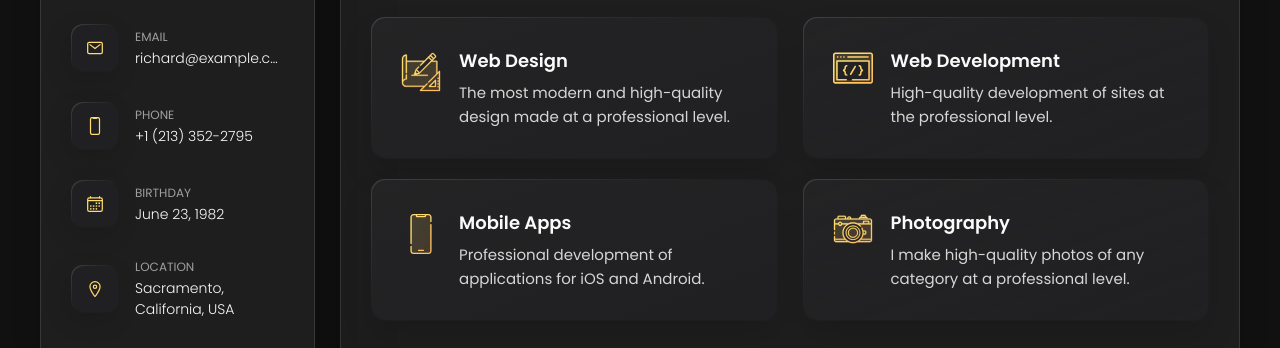
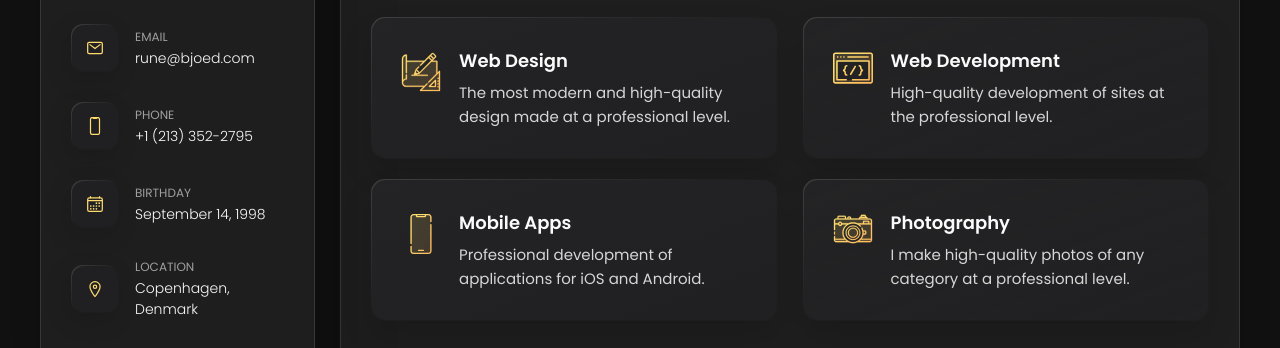
Before and after one commit to Rune-Philip/bjoed.com, a plain HTML site: page index.html in a window 1280 px wide. Shown: the part 416-764 px from the top of the page. Drawn offline with nearby package versions, Linux system fonts and the light colour scheme.

Commit message:
Update index.html

```diff
--- a/index.html
+++ b/index.html
@@ -5,7 +5,7 @@
   <meta charset="UTF-8">
   <meta http-equiv="X-UA-Compatible" content="IE=edge">
   <meta name="viewport" content="width=device-width, initial-scale=1.0">
-  <title>vCard - Personal Portfolio</title>
+  <title>Rune philip Bjødstrup</title>
 
   <!--
     - favicon
@@ -74,7 +74,7 @@
             <div class="contact-info">
               <p class="contact-title">Email</p>
 
-              <a href="mailto:richard@example.com" class="contact-link">richard@example.com</a>
+              <a href="mailto:rune@bjoed.com" class="contact-link">rune@bjoed.com</a>
             </div>
 
           </li>
@@ -102,7 +102,7 @@
             <div class="contact-info">
               <p class="contact-title">Birthday</p>
 
-              <time datetime="1982-06-23">June 23, 1982</time>
+              <time datetime="1998-09-14">September 14, 1998</time>
             </div>
 
           </li>
@@ -116,7 +116,7 @@
             <div class="contact-info">
               <p class="contact-title">Location</p>
 
-              <address>Sacramento, California, USA</address>
+              <address>Copenhagen, Denmark</address>
             </div>
 
           </li>
```
